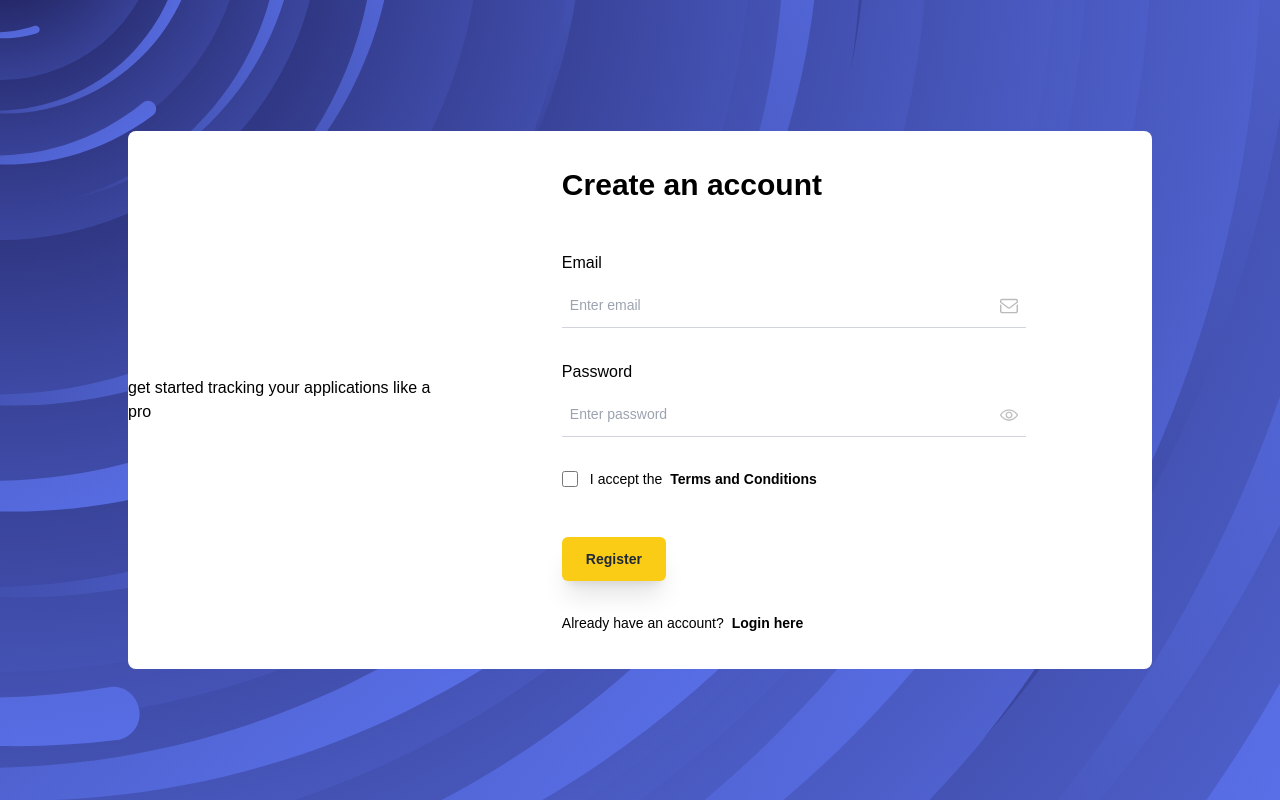
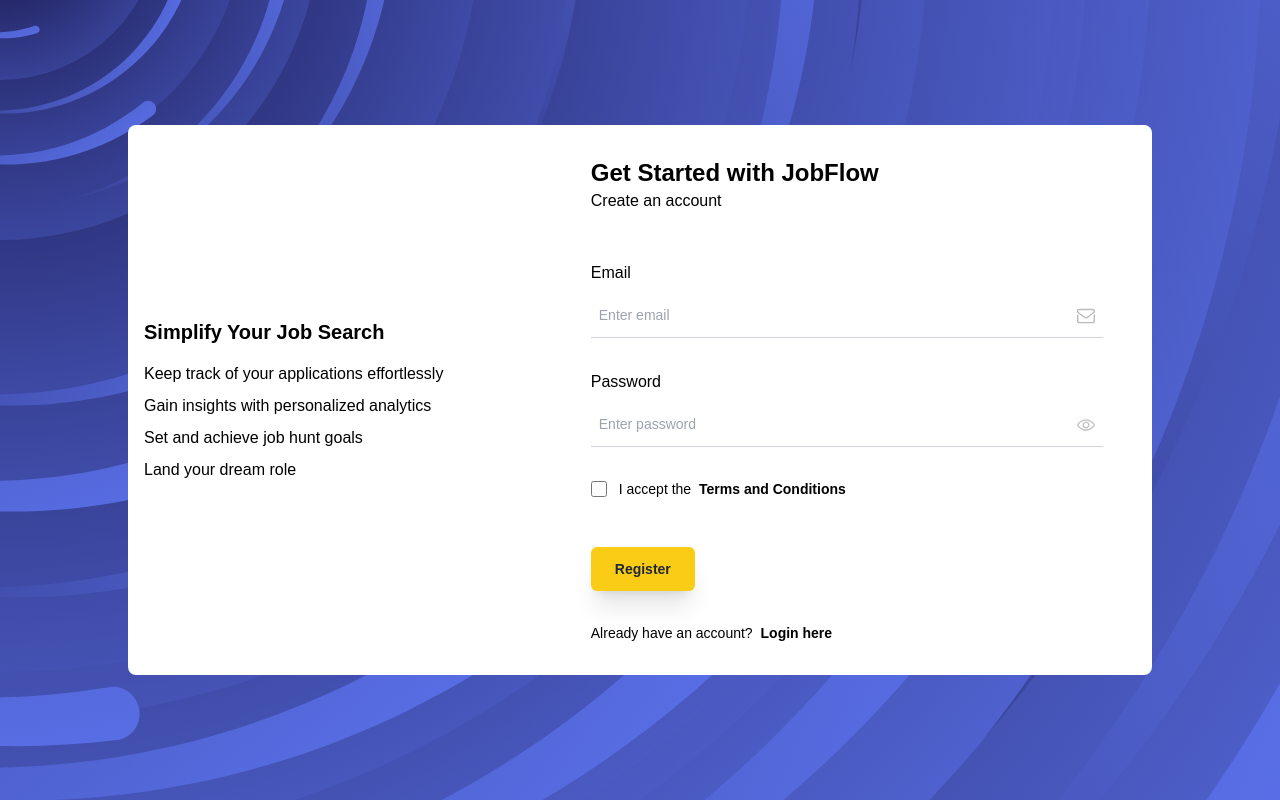
Before and after one commit to cswebdev/nextJS-application-tracker, a Next.js app: page /register in a window 1280 px wide. Built offline with nearby package versions, Linux system fonts and the light colour scheme.

Commit message:
created users form for login and registration

```diff
--- a/src/app/components/AuthForm/RegisterForm.tsx
+++ b/src/app/components/AuthForm/RegisterForm.tsx
@@ -2,17 +2,22 @@
 
 const RegisterForm = () => {
    return (
-      <form className="max-w-lg w-full mx-auto p-6">
-         <div className="mb-12">
-            <h3 className="text-3xl font-bold text-black">Create an account</h3>
+      <form className="max-w-lg w-full mx-auto flex flex-col" autoComplete="on">
+         <div className="mb-4">
+            <h1 className="text-2xl font-semibold">Get Started with JobFlow</h1>
+            <h3 className="text-md font-light text-black">Create an account</h3>
          </div>
 
          <div className="mt-8">
-            <label className="text-black text-md block mb-2">Email</label>
+            <label htmlFor="email" className="text-black text-md block mb-2">
+               Email
+            </label>
             <div className="relative flex items-center">
                <input
+                  id="email"
                   name="email"
-                  type="text"
+                  type="email"
+                  autoComplete="email"
                   required
                   className="w-full bg-transparent text-sm text-black border-b border-gray-300 focus:border-yellow-400 px-2 py-3 outline-none"
                   placeholder="Enter email"
@@ -38,7 +43,6 @@ const RegisterForm = () => {
                   >
                      <path
                         fill="none"
-                        // stroke-miterlimit="10"
                         strokeWidth="40"
                         d="M452 444H60c-22.091 0-40-17.909-40-40v-39.446l212.127-157.782c14.17-10.54 33.576-10.54 47.746 0L492 364.554V404c0 22.091-17.909 40-40 40Z"
                         data-original="#000000"
@@ -51,12 +55,17 @@ const RegisterForm = () => {
                </svg>
             </div>
          </div>
+
          <div className="mt-8">
-            <label className="text-black text-md block mb-2">Password</label>
+            <label htmlFor="password" className="text-black text-md block mb-2">
+               Password
+            </label>
             <div className="relative flex items-center">
                <input
+                  id="password"
                   name="password"
                   type="password"
+                  autoComplete="current-password"
                   required
                   className="w-full bg-transparent text-sm text-black border-b border-gray-300 focus:border-yellow-400 px-2 py-3 outline-none"
                   placeholder="Enter password"
@@ -78,18 +87,16 @@ const RegisterForm = () => {
 
          <div className="flex items-center mt-8">
             <input
-               id="remember-me"
-               name="remember-me"
+               id="terms"
+               name="terms"
                type="checkbox"
+               required
                className="h-4 w-4 shrink-0 rounded"
             />
-            <label
-               htmlFor="remember-me"
-               className="text-black ml-3 block text-sm"
-            >
+            <label htmlFor="terms" className="text-black ml-3 block text-sm">
                I accept the{" "}
                <a
-                  href="javascript:void(0);"
+                  href="#"
                   className="text-black font-semibold hover:underline ml-1"
                >
                   Terms and Conditions
@@ -99,7 +106,7 @@ const RegisterForm = () => {
 
          <div className="mt-12">
             <button
-               type="button"
+               type="submit"
                className="w-max shadow-xl py-3 px-6 text-sm text-gray-800 font-semibold rounded-md bg-transparent bg-yellow-400 hover:bg-yellow-500 focus:outline-none"
             >
                Register
@@ -107,7 +114,7 @@ const RegisterForm = () => {
             <p className="text-sm text-black mt-8">
                Already have an account?{" "}
                <a
-                  href="javascript:void(0);"
+                  href="#"
                   className="text-black font-semibold hover:underline ml-1"
                >
                   Login here
@@ -117,4 +124,5 @@ const RegisterForm = () => {
       </form>
    );
 };
+
 export default RegisterForm;
--- a/src/app/components/SideBar/SideBarNavMenu.tsx
+++ b/src/app/components/SideBar/SideBarNavMenu.tsx
@@ -16,7 +16,7 @@ import { usePathname } from "next/navigation";
 import { useState } from "react";
 
 export default function NavLinkMenu() {
-   const [isOpen, setIsOpen] = useState(false);
+   const [isOpen, setIsOpen] = useState(true);
    const pathname = usePathname();
 
    const toggleMenu = () => {
--- a/src/app/register/page.tsx
+++ b/src/app/register/page.tsx
@@ -5,16 +5,31 @@ import RegisterForm from "../components/AuthForm/RegisterForm";
 export default function RegisterPage() {
    return (
       <div className="flex justify-center items-center h-screen bg-[url('/background.svg')] bg-cover bg-center bg-no-repeat">
-         <div className="w-full max-w-5xl py-3 rounded-lg bg-white flex flex-row gap-0">
-            <div className="flex flex-row  bg-white w-1/4ç">
-               <div className="flex justify-center items-center">
-                  <h1>get started tracking your applications like a pro</h1>
+         <div className="w-full max-w-5xl py-8 rounded-lg bg-white flex flex-row justify-center ">
+            <div className="w-2/4 p-auto p-4">
+               <div className="flex flex-col h-full justify-center">
+                  <div className="flex  align-middle items-center py-2 ">
+                     <h1 className="font-semibold text-xl">
+                        Simplify Your Job Search
+                     </h1>
+                  </div>
+
+                  <ul>
+                     <li className="my-2">
+                        Keep track of your applications effortlessly
+                     </li>
+                     <li className="my-2">
+                        Gain insights with personalized analytics
+                     </li>
+                     <li className="my-2">Set and achieve job hunt goals</li>
+                     <li className="my-2">Land your dream role</li>
+                  </ul>
                </div>
                {/* <h2 className="text-2xl font-semibold text-center mb-6">
                   Create an Account
                </h2> */}
             </div>
-            <div className="w-3/4">
+            <div className="w-3/4 ">
                <RegisterForm />
             </div>
          </div>
```
